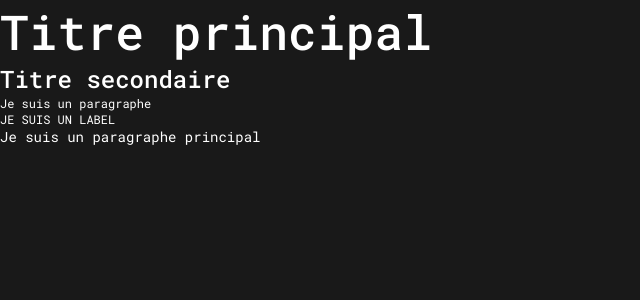
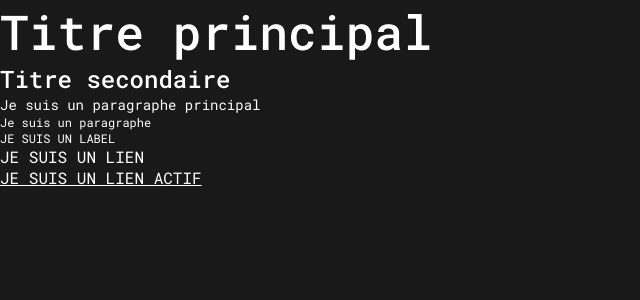
Before and after one commit to Triips-TheCoder/HETIC-FLASK-CHAT, a Flask app: page / in a window 1280 px wide. Shown: the part 40-340 px from the top of the page, without its empty margins (0-640 px from the left). Run offline with Flask 3, Linux system fonts and the light colour scheme.

Commit message:
add helper link

```diff
--- a/static/css/main.css
+++ b/static/css/main.css
@@ -32,3 +32,20 @@ p.ft-label {
 p.ft-primary {
     font-size: 14px;
 }
+
+p.ft-link {
+    text-transform: uppercase;
+    font-size: 16px;
+}
+
+p.ft-link:hover {
+    opacity: .75;
+}
+
+p.ft-link--active {
+    text-decoration: underline;
+}
+
+p.ft-link--active:hover {
+    opacity: unset;
+}
--- a/templates/index.html
+++ b/templates/index.html
@@ -13,9 +13,11 @@
     {% include 'header.html' %}
     <h1>Titre principal</h1>
     <h2>Titre secondaire</h2>
+    <p class="ft-primary">Je suis un paragraphe principal</p>
     <p>Je suis un paragraphe</p>
     <p class="ft-label">Je suis un label</p>
-    <p class="ft-primary">Je suis un paragraphe principal</p>
+    <p class="ft-link">Je suis un lien</p>
+    <p class="ft-link ft-link--active">Je suis un lien actif</p>
 </body>
 
 </html>
```
